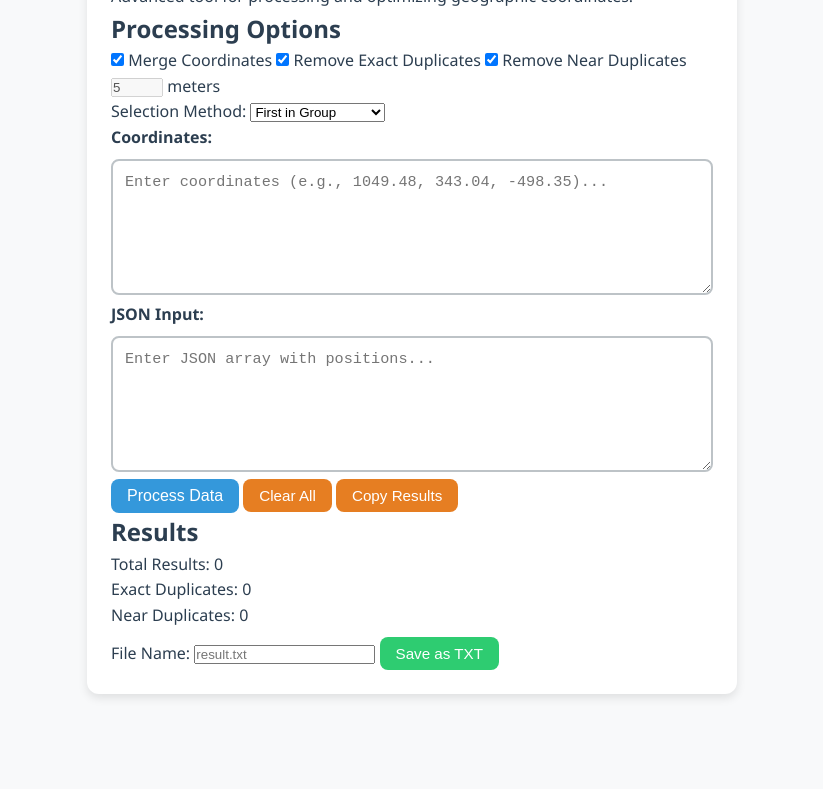
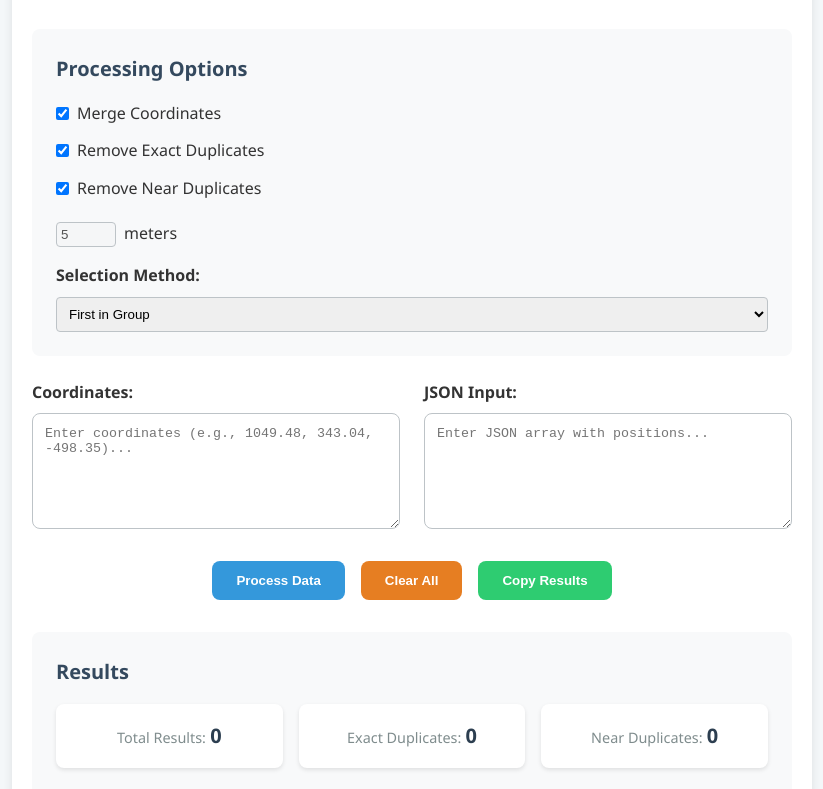
Before and after one commit to omar2006200/Advanced-Coordinates-Processor, a plain HTML site: page index.html in a window 1280 px wide. Shown: the part 133-922 px from the top of the page, without its empty margins (228-1051 px from the left). Before the commit the page ends 869 px from the top, so only its background shows below. Drawn offline with Linux system fonts and the light colour scheme.

Commit message:
Update styles.css

```diff
--- a/styles.css
+++ b/styles.css
@@ -7,192 +7,219 @@
 
 body {
     font-family: 'Segoe UI', Tahoma, Geneva, Verdana, sans-serif;
-    background: #f8f9fa;
-    color: #2c3e50;
+    background: #f4f7f9;
+    color: #333;
     line-height: 1.6;
-    padding: 10px;
+    padding: 20px;
 }
 
-/* Container */
 .container {
-    max-width: 100%;
-    width: 650px;
-    margin: 2rem auto;
-    padding: 1.5rem;
+    max-width: 800px;
+    margin: 0 auto;
+    padding: 20px;
     background: #fff;
     border-radius: 12px;
     box-shadow: 0 4px 10px rgba(0, 0, 0, 0.1);
 }
 
-/* Function Selection */
-.function-selection {
+header {
+    text-align: center;
+    margin-bottom: 2rem;
+}
+
+header h1 {
+    font-size: 2.5rem;
+    color: #2c3e50;
+}
+
+header p {
+    color: #7f8c8d;
+}
+
+.controls {
+    margin-bottom: 2rem;
+}
+
+.options {
+    background: #f8f9fa;
+    padding: 1.5rem;
+    border-radius: 8px;
     margin-bottom: 1.5rem;
 }
 
-.function-selection label {
-    margin-right: 1rem;
-    font-size: 1rem;
+.options h2 {
+    font-size: 1.25rem;
+    margin-bottom: 1rem;
+    color: #34495e;
 }
 
-/* Grid Layout */
-.grid-container {
+.option-group {
+    display: flex;
+    flex-direction: column;
+    gap: 0.75rem;
+}
+
+.option-group label {
+    display: flex;
+    align-items: center;
+    gap: 0.5rem;
+}
+
+.near-distance {
+    display: flex;
+    align-items: center;
+    gap: 0.5rem;
+    margin-top: 0.5rem;
+}
+
+.near-distance input {
+    width: 60px;
+    padding: 0.25rem;
+    border: 1px solid #bdc3c7;
+    border-radius: 4px;
+}
+
+.selection-method {
+    margin-top: 1rem;
+}
+
+.selection-method label {
+    font-weight: bold;
+}
+
+.selection-method select {
+    width: 100%;
+    padding: 0.5rem;
+    border: 1px solid #bdc3c7;
+    border-radius: 4px;
+    margin-top: 0.5rem;
+}
+
+.input-section {
     display: grid;
-    grid-template-columns: 1fr;
+    grid-template-columns: 1fr 1fr;
+    gap: 1.5rem;
+}
+
+.input-group {
+    display: flex;
+    flex-direction: column;
+    gap: 0.5rem;
+}
+
+.input-group label {
+    font-weight: bold;
+}
+
+.input-group textarea {
+    width: 100%;
+    padding: 0.75rem;
+    border: 1px solid #bdc3c7;
+    border-radius: 8px;
+    font-family: 'Courier New', Courier, monospace;
+    resize: vertical;
+}
+
+.actions {
+    display: flex;
+    justify-content: center;
+    gap: 1rem;
+    margin-bottom: 2rem;
+}
+
+.btn {
+    padding: 0.75rem 1.5rem;
+    border: none;
+    border-radius: 8px;
+    cursor: pointer;
+    font-weight: bold;
+    transition: background 0.3s;
+}
+
+.process-btn { background: #3498db; color: white; }
+.clear-btn   { background: #e67e22; color: white; }
+.copy-btn    { background: #2ecc71; color: white; }
+.save-btn    { background: #9b59b6; color: white; }
+
+.btn:hover { opacity: 0.9; }
+
+.results {
+    background: #f8f9fa;
+    padding: 1.5rem;
+    border-radius: 8px;
+}
+
+.results h2 {
+    font-size: 1.25rem;
+    margin-bottom: 1rem;
+    color: #34495e;
+}
+
+.stats {
+    display: grid;
+    grid-template-columns: repeat(3, 1fr);
     gap: 1rem;
     margin-bottom: 1.5rem;
 }
 
-.input-group label {
-    font-weight: bold;
-    margin-bottom: 0.5rem;
-    display: block;
+.stat-item {
+    background: #fff;
+    padding: 1rem;
+    border-radius: 8px;
+    text-align: center;
+    box-shadow: 0 2px 4px rgba(0, 0, 0, 0.1);
 }
 
-.input-group textarea,
-.input-group input {
-    width: 100%;
-    padding: 0.75rem;
-    border: 2px solid #bdc3c7;
-    border-radius: 8px;
-    font-family: 'Courier New', Courier, monospace;
-    font-size: 0.95rem;
+.stat-label {
+    font-size: 0.9rem;
+    color: #7f8c8d;
 }
 
-/* Processing Section */
-.processing-section {
-    margin-bottom: 1rem;
-    text-align: center;
+.stat-value {
+    font-size: 1.25rem;
+    font-weight: bold;
+    color: #2c3e50;
 }
 
-button.process-btn {
-    font-size: 1rem;
-    padding: 0.5rem 1rem;
-    background-color: #3498db;
-    color: white;
-    border: none;
+.output {
+    background: #fff;
+    padding: 1rem;
     border-radius: 8px;
-    cursor: pointer;
-    transition: background 0.3s ease;
-    position: relative;
-    z-index: 1;
-    pointer-events: auto !important; /* إصلاح النقر */
+    margin-bottom: 1.5rem;
+    max-height: 300px;
+    overflow-y: auto;
 }
 
-button.process-btn:hover {
-    background-color: #2980b9;
+.output pre {
+    margin: 0;
+    font-family: 'Courier New', Courier, monospace;
+    white-space: pre-wrap;
 }
 
-/* Actions Section */
-.actions-section {
-    text-align: center;
-    margin-bottom: 1.5rem;
-}
-
-button {
-    font-size: 0.95rem;
-    padding: 0.5rem 1rem;
-    border-radius: 8px;
-    border: none;
-    background: #e67e22;
-    color: white;
-    cursor: pointer;
-    transition: background 0.3s ease, color 0.3s ease;
-    position: relative;
-    z-index: 1;
-    pointer-events: auto !important; /* إصلاح النقر */
-}
-
-button:hover {
-    background: #d35400;
-    color: #ffffff;
-    transform: none; /* إصلاح التحويلات */
-}
-
-.progress-container {
-    display: none;
-    margin-top: 1rem;
+.save-section {
     display: flex;
     align-items: center;
     gap: 1rem;
 }
 
-.progress-bar {
-    flex-grow: 1;
-    height: 20px;
-    background: #ecf0f1;
-    border-radius: 10px;
-    overflow: hidden;
+.save-section label {
+    font-weight: bold;
 }
 
-.progress {
-    height: 100%;
-    background: #2ecc71;
-    transition: width 0.3s ease;
+.save-section input {
+    padding: 0.5rem;
+    border: 1px solid #bdc3c7;
+    border-radius: 4px;
+    flex-grow: 1;
 }
 
-/* Info Panel */
-.info-panel {
-    display: grid;
-    grid-template-columns: repeat(3, 1fr);
-    gap: 1rem;
-    margin: 1.5rem 0;
+#error-container {
     padding: 1rem;
-    background: #f1f2f6;
+    background: #ffeef0;
+    border: 1px solid #ff6b6b;
     border-radius: 8px;
-    text-align: center;
+    color: #c92a2a;
+    margin-top: 1.5rem;
 }
 
-.info-item {
-    padding: 0.75rem;
-    background: white;
-    border-radius: 6px;
-    box-shadow: 0 2px 4px rgba(0, 0, 0, 0.05);
-    font-size: 0.9rem;
-}
-
-/* Error Handling */
-#error-container {
-    padding: 0.75rem;
-    margin: 1rem 0;
-    background: #ffeef0;
-    border: 2px solid #ff6b6b;
-    border-radius: 8px;
-    color: #c92a2a;
-}
-
-/* Output Section */
-.output-section pre {
-    white-space: pre-wrap;
-    word-wrap: break-word;
-    padding: 1rem;
-    background: #f8f9fa;
-    border-radius: 8px;
-    max-height: 300px;
-    overflow-y: auto;
-    font-size: 0.85rem;
-}
-
-.hidden {
-    display: none !important;
-    pointer-events: none; /* تعطيل التفاعل عند الإخفاء */
-}
-
-/* Save Button */
-.save-btn {
-    font-size: 0.95rem;
-    padding: 0.5rem 1rem;
-    background-color: #2ecc71;
-    color: white;
-    border: none;
-    border-radius: 8px;
-    cursor: pointer;
-    transition: background 0.3s ease;
-    margin-top: 0.5rem;
-    position: relative;
-    z-index: 1;
-    pointer-events: auto !important; /* إصلاح النقر */
-}
-
-.save-btn:hover {
-    background-color: #27ae60;
-}
+.hidden { display: none; }
```
